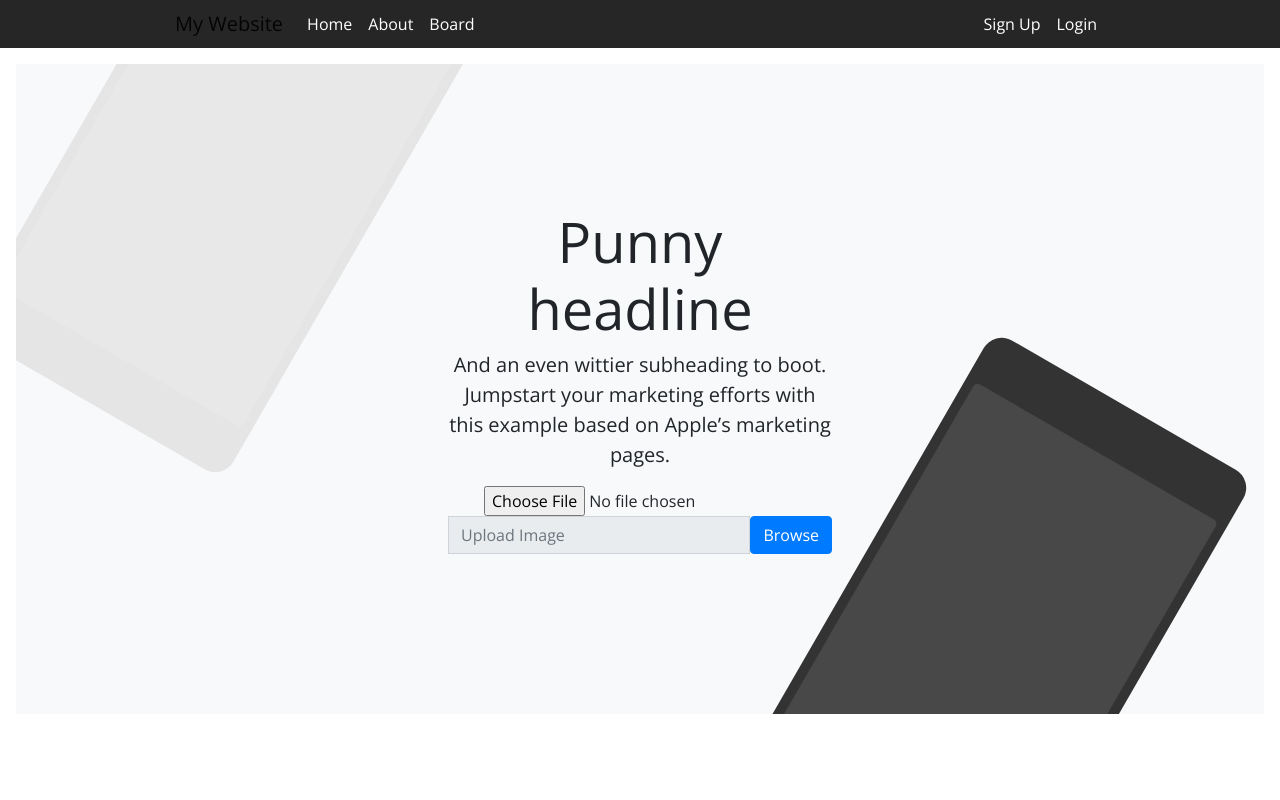
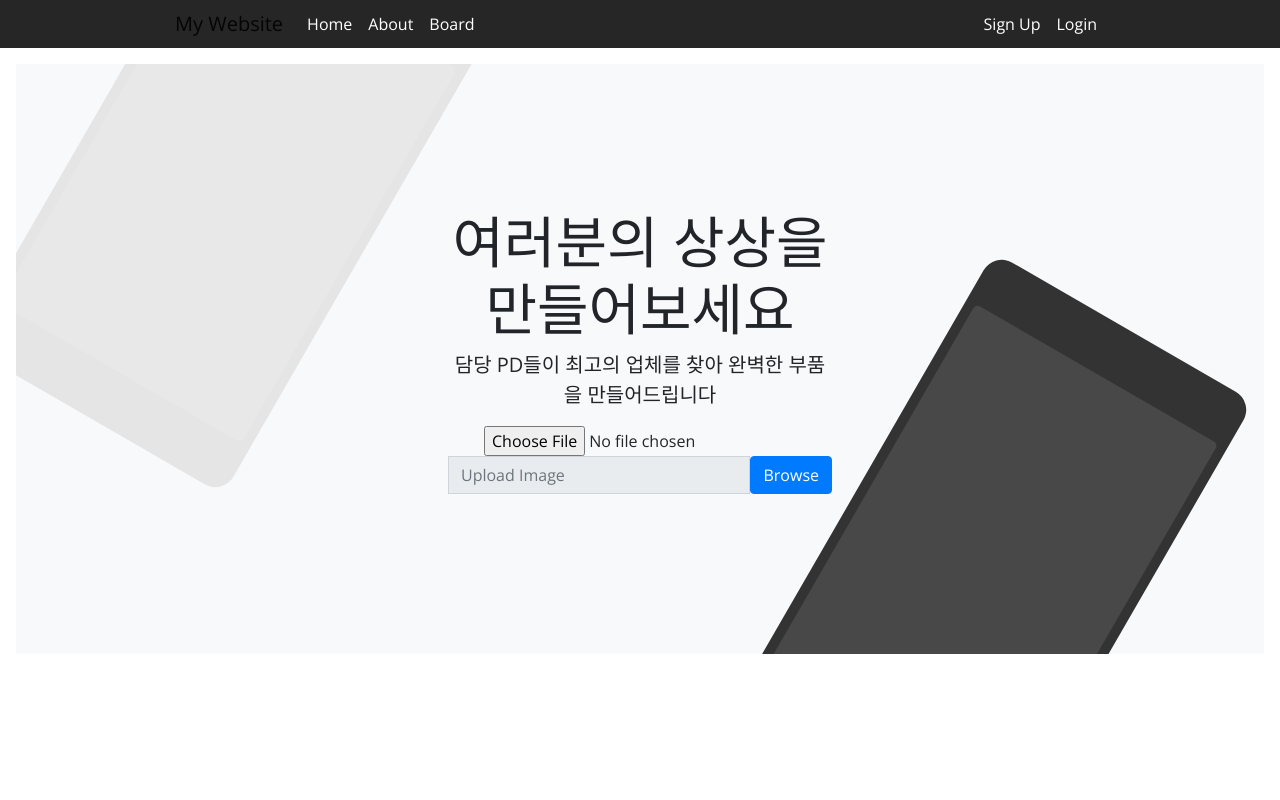
Before and after one commit to kynoalee/board, a Node project: template views/home/welcome.ejs in a window 1280 px wide. Run offline with Node 20 templates, Linux system fonts and the light colour scheme; the template is opened without the code that fills it, so the values that code supplies are empty; some libraries are stand-ins or nearby versions.

Commit message:
welcome up

```diff
--- a/views/home/welcome.ejs
+++ b/views/home/welcome.ejs
@@ -10,8 +10,8 @@
 
     <div class="position-relative overflow-hidden p-3 p-md-5 m-md-3 text-center bg-light">
       <div class="col-md-5 p-lg-5 mx-auto my-5">
-        <h1 class="display-4 font-weight-normal">Punny headline</h1>
-        <p class="lead font-weight-normal">And an even wittier subheading to boot. Jumpstart your marketing efforts with this example based on Apple’s marketing pages.</p>
+        <h1 class="display-4 font-weight-normal">여러분의 상상을 만들어보세요</h1>
+        <p class="lead font-weight-normal">담당 PD들이 최고의 업체를 찾아 완벽한 부품을 만들어드립니다</p>
         <div class="form-group">
           <input type="file" name="img[]" class="file">
           <div class="input-group col-xs-12">
```
